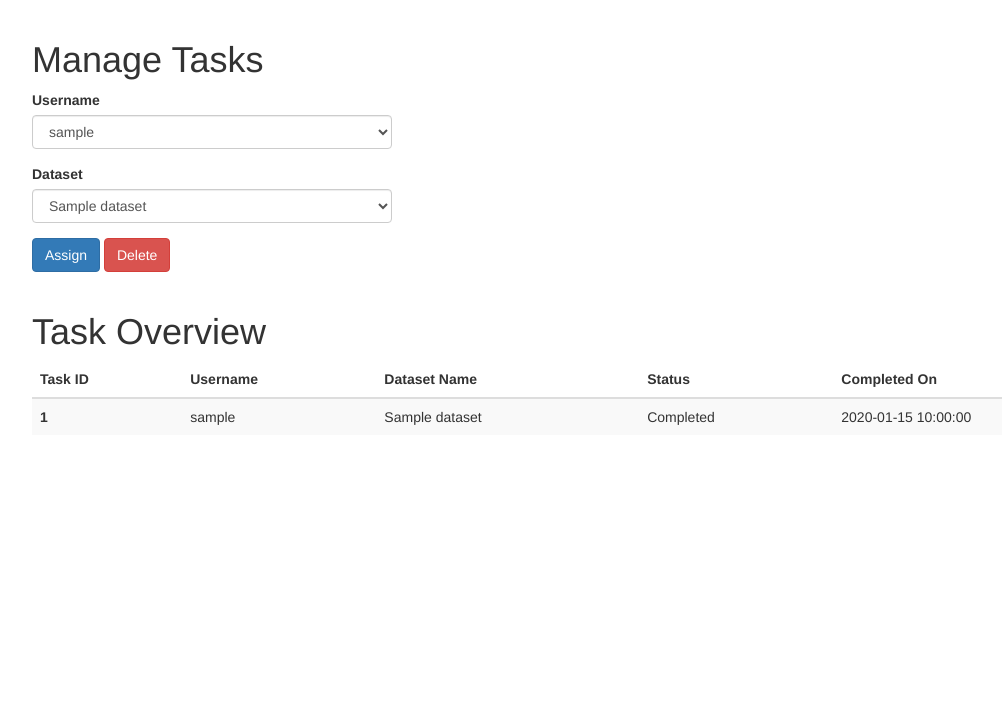
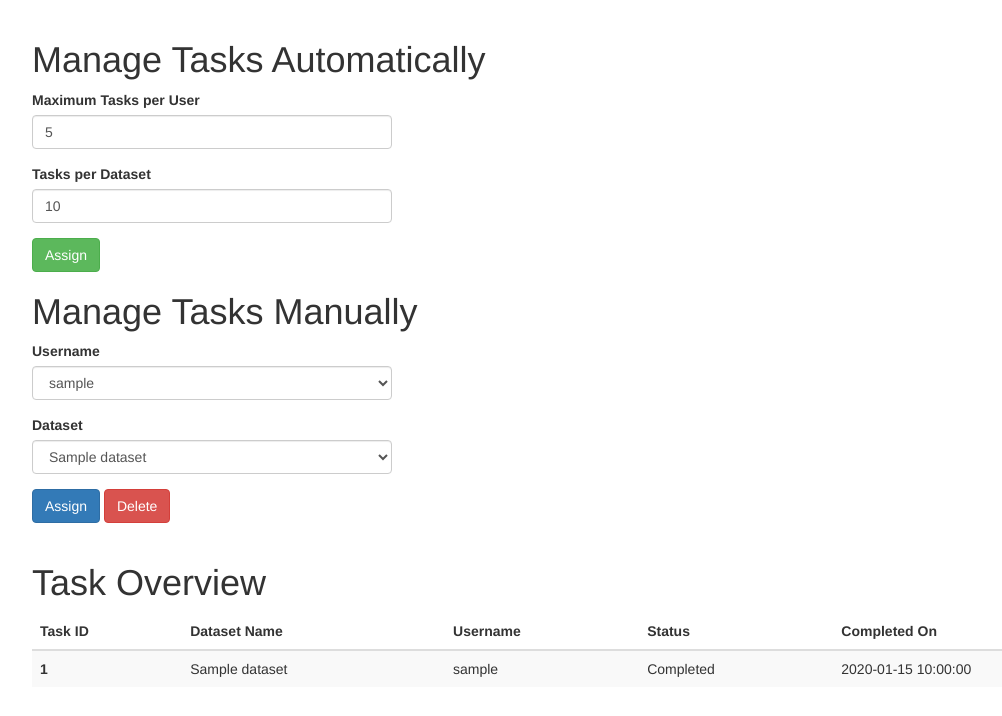
Before and after one commit to alan-turing-institute/AnnotateChange, a Flask app: page /admin/manage/tasks in a window 1280 px wide. Shown: the part 52-768 px from the top of the page, without its empty margins (38-1040 px from the left). Run offline with Flask 2, Linux system fonts and the light colour scheme; a user stored in the database is signed in; tables that the repository leaves empty hold one stand-in row (values such as "Sample post"); some libraries are stand-ins or nearby versions.

Commit message:
Add support for automatic task assignment

```diff
--- a/app/admin/forms.py
+++ b/app/admin/forms.py
@@ -6,13 +6,25 @@ from flask import current_app
 from flask_wtf import FlaskForm
 from flask_wtf.file import FileField, FileRequired
 
-from wtforms import SubmitField, SelectField
-from wtforms.validators import ValidationError, InputRequired
+from wtforms import SubmitField, SelectField, IntegerField
+from wtforms.validators import ValidationError, InputRequired, NumberRange
 
 from werkzeug.utils import secure_filename
 
 from app.models import Dataset
 from app.admin.datasets import validate_dataset, get_name_from_dataset
+
+
+class AdminAutoAssignForm(FlaskForm):
+    max_per_user = IntegerField(
+        "Maximum Tasks per User", [NumberRange(min=0, max=10)],
+        default=5
+    )
+    num_per_dataset = IntegerField(
+        "Tasks per Dataset", [NumberRange(min=1, max=20)],
+        default=10
+    )
+    assign = SubmitField("Assign")
 
 
 class AdminManageTaskForm(FlaskForm):
--- a/app/admin/routes.py
+++ b/app/admin/routes.py
@@ -1,6 +1,7 @@
 # -*- coding: utf-8 -*-
 
 import os
+import random
 
 from flask import render_template, flash, redirect, url_for, current_app
 
@@ -11,6 +12,7 @@ from app.admin import bp
 from app.admin.datasets import get_name_from_dataset, md5sum
 from app.decorators import admin_required
 from app.admin.forms import (
+    AdminAutoAssignForm,
     AdminManageTaskForm,
     AdminAddDatasetForm,
     AdminManageDatasetsForm,
@@ -21,31 +23,79 @@ from app.models import User, Dataset, Task, Annotation
 @bp.route("/manage/tasks", methods=("GET", "POST"))
 @admin_required
 def manage_tasks():
+    form_auto = AdminAutoAssignForm()
+
     user_list = [(u.id, u.username) for u in User.query.all()]
     dataset_list = [(d.id, d.name) for d in Dataset.query.all()]
 
-    form = AdminManageTaskForm()
-    form.username.choices = user_list
-    form.dataset.choices = dataset_list
+    form_manual = AdminManageTaskForm()
+    form_manual.username.choices = user_list
+    form_manual.dataset.choices = dataset_list
 
-    if form.validate_on_submit():
-        user = User.query.filter_by(id=form.username.data).first()
+    if form_auto.validate_on_submit():
+        max_per_user = form_auto.max_per_user.data
+        num_per_dataset = form_auto.num_per_dataset.data
+
+        available_users = {}
+        for user in User.query.all():
+            user_tasks = Task.query.filter_by(annotator_id=user.id).all()
+            if len(user_tasks) < max_per_user:
+                available_users[user] = max_per_user - len(user_tasks)
+
+        if not available_users:
+            flash(
+                "All users already have at least %i tasks assigned to them."
+                % max_per_user,
+                "error",
+            )
+            return redirect(url_for("admin.manage_tasks"))
+
+        datasets_tbd = {}
+        for dataset in Dataset.query.all():
+            dataset_tasks = Task.query.filter_by(dataset_id=dataset.id).all()
+            if len(dataset_tasks) < num_per_dataset:
+                datasets_tbd[dataset] = num_per_dataset - len(dataset_tasks)
+
+        if not datasets_tbd:
+            flash(
+                "All datasets have at least the desired number (%i) of assigned tasks."
+                % num_per_dataset,
+                "info",
+            )
+            return redirect(url_for("admin.manage_tasks"))
+
+        datasets = list(datasets_tbd.keys())
+        random.shuffle(datasets)
+        for dataset in datasets:
+            available = [u for u, v in available_users.items() if v > 0]
+            tbd = min(len(available), datasets_tbd[dataset])
+            selected_users = random.sample(available, tbd)
+            for user in selected_users:
+                task = Task(annotator_id=user.id, dataset_id=dataset.id)
+                db.session.add(task)
+                db.session.commit()
+                available_users[user] -= 1
+                datasets_tbd[dataset] -= 1
+        flash("Automatic task assignment successful.", "success")
+
+    elif form_manual.validate_on_submit():
+        user = User.query.filter_by(id=form_manual.username.data).first()
         if user is None:
             flash("User does not exist.", "error")
             return redirect(url_for("admin.manage_tasks"))
-        dataset = Dataset.query.filter_by(id=form.dataset.data).first()
+        dataset = Dataset.query.filter_by(id=form_manual.dataset.data).first()
         if dataset is None:
             flash("Dataset does not exist.", "error")
             return redirect(url_for("admin.manage_tasks"))
 
         action = None
-        if form.assign.data:
+        if form_manual.assign.data:
             action = "assign"
-        elif form.delete.data:
+        elif form_manual.delete.data:
             action = "delete"
         else:
             flash(
-                "Internal error: no button is true but form was submitted.",
+                "Internal error: no button is true but form_manual was submitted.",
                 "error",
             )
             return redirect(url_for("admin.manage_tasks"))
@@ -74,9 +124,18 @@ def manage_tasks():
                 db.session.commit()
                 flash("Task deleted successfully.", "success")
 
-    tasks = Task.query.join(User, Task.user).order_by(User.username).all()
+    tasks = (
+        Task.query.join(User, Task.user)
+        .join(Dataset, Task.dataset)
+        .order_by(Dataset.name, User.username)
+        .all()
+    )
     return render_template(
-        "admin/manage.html", title="Assign Task", form=form, tasks=tasks
+        "admin/manage.html",
+        title="Assign Task",
+        form_auto=form_auto,
+        form_manual=form_manual,
+        tasks=tasks,
     )
 
 
--- a/app/templates/admin/manage.html
+++ b/app/templates/admin/manage.html
@@ -2,10 +2,17 @@
 {% import 'bootstrap/wtf.html' as wtf %}
 
 {% block app_content %}
-<h1>Manage Tasks</h1>
+<h1>Manage Tasks Automatically</h1>
 <div class="row">
 	<div class="col-md-4">
-		{{ wtf.quick_form(form, button_map={'assign': 'primary', 'delete': 'danger'}) }}
+		{{ wtf.quick_form(form_auto, button_map={'assign': 'success'}) }}
+	</div>
+</div>
+
+<h1>Manage Tasks Manually</h1>
+<div class="row">
+	<div class="col-md-4">
+		{{ wtf.quick_form(form_manual, button_map={'assign': 'primary', 'delete': 'danger'}) }}
 	</div>
 </div>
 <br>
@@ -14,16 +21,16 @@
 	<table class="table table-striped">
 		<thead class="thead-dark">
 			<th scope="col">Task ID</th>
+			<th scope="col">Dataset Name</th>
 			<th scope="col">Username</th>
-			<th scope="col">Dataset Name</th>
 			<th scope="col">Status</th>
 			<th scope="col">Completed On</th>
 		</thead>
 		{% for task in tasks %}
 		<tr>
 			<th scope="row">{{ task.id }}</th>
+			<td>{{ task.dataset.name }}</td>
 			<td>{{ task.user.username }}</td>
-			<td>{{ task.dataset.name }}</td>
 			<td>{% if task.done %}Completed{% else %}Pending{% endif %}</td>
 			<td>{% if task.done %}{{ task.annotated_on }}{% else %}{% endif %}</td>
 		</tr>
```
